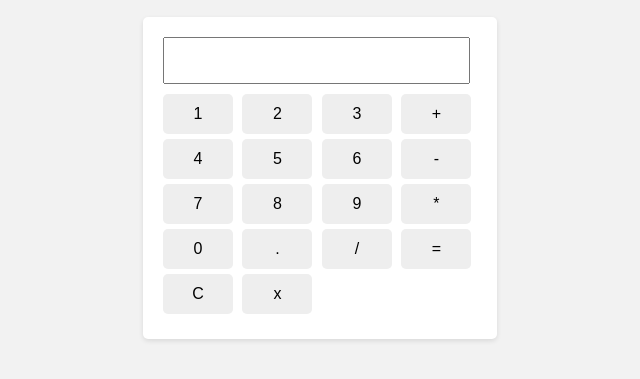
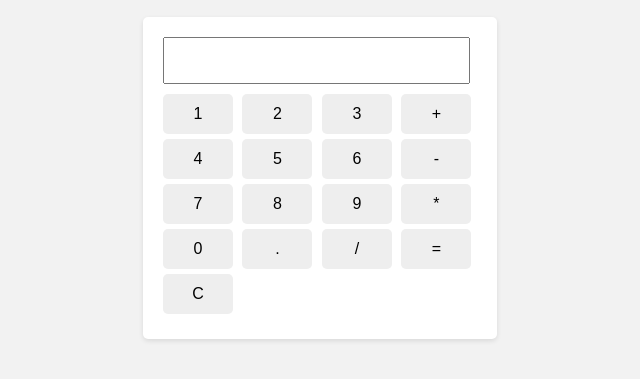
Before and after one commit to RioZimny/practica-ramas-merge, a plain HTML site: page index.html in a window 1280 px wide. Shown: the part 119-498 px from the top of the page, without its empty margins (320-960 px from the left). Drawn offline with Linux system fonts and the light colour scheme.

Commit message:
borre cambios

```diff
--- a/index.html
+++ b/index.html
@@ -36,7 +36,7 @@
         <input type="button" value="=" onclick="calcular()">
         <br>
         <input type="button" value="C" onclick="limpiarPantalla()">
-         <input type="button" value="x" onclick="deshacer()">
+
 
     </div>
 
```
